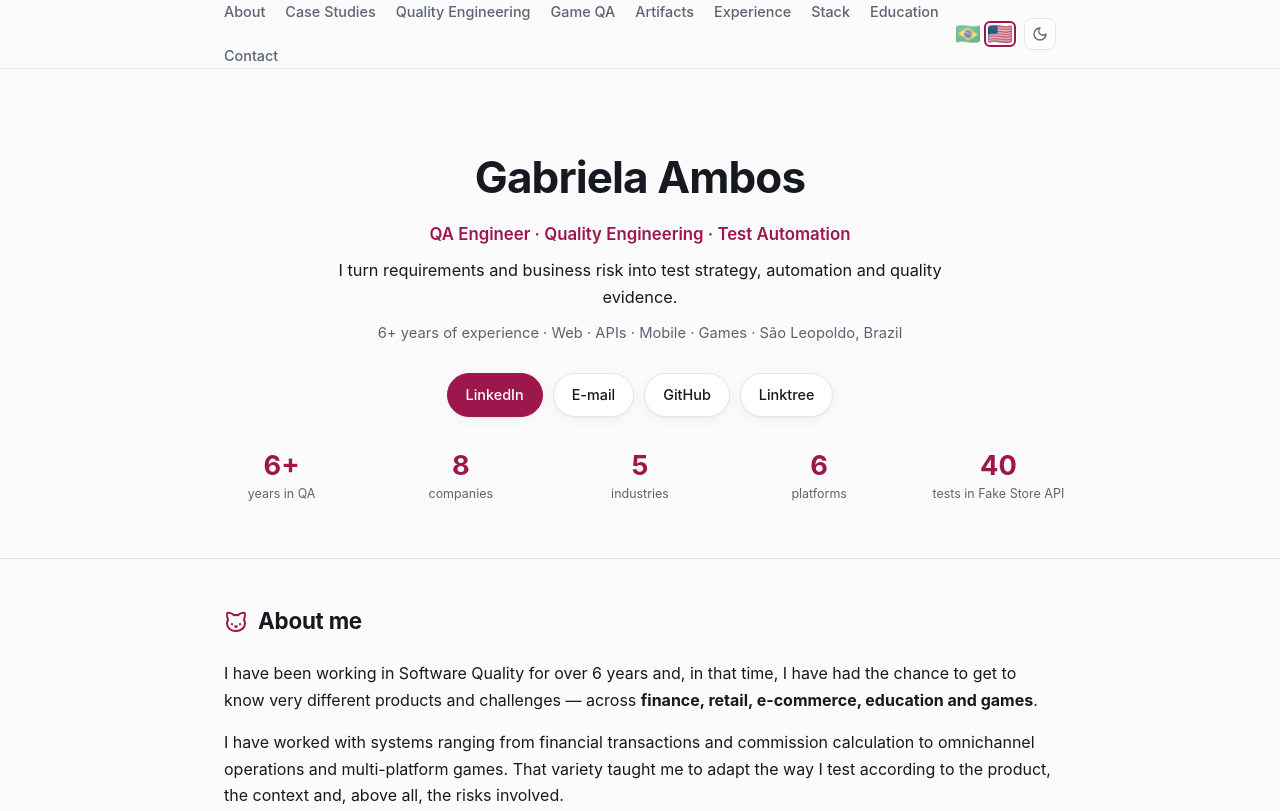
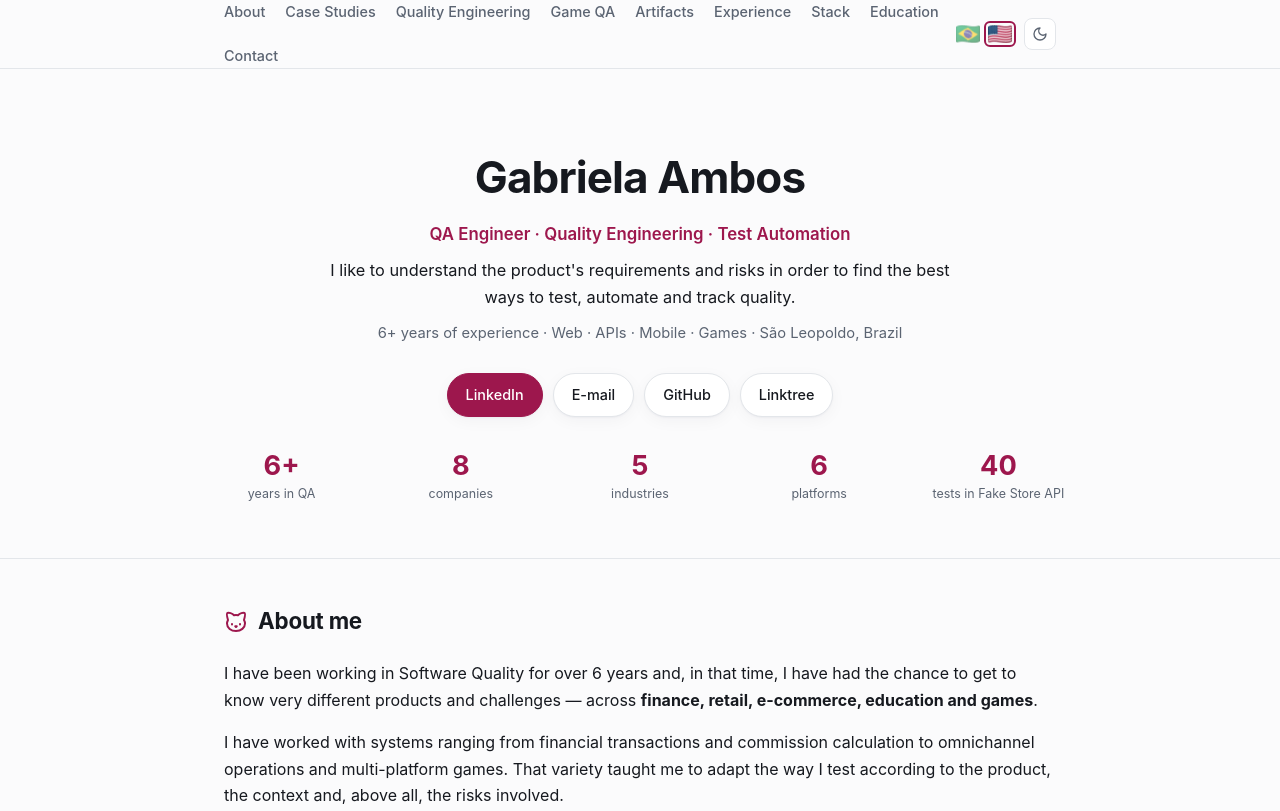
Before and after one commit to GabrielaAmbos/portfolio-qa, a plain HTML site: page docs/en.html in a window 1280 px wide. Shown: the top 811 px of the page. Drawn offline with Linux system fonts and the light colour scheme.

Commit message:
docs(hero): ajusta a frase de apresentação nas versões PT e EN

```diff
--- a/docs/en.html
+++ b/docs/en.html
@@ -57,7 +57,7 @@
 <div class="hero wrap">
   <h1>Gabriela Ambos</h1>
   <p class="role">QA Engineer &middot; Quality Engineering &middot; Test Automation</p>
-  <p class="tagline">I turn requirements and business risk into test strategy, automation and quality evidence.</p>
+  <p class="tagline">I like to understand the product's requirements and risks in order to find the best ways to test, automate and track quality.</p>
   <p class="location">6+ years of experience &middot; Web &middot; APIs &middot; Mobile &middot; Games &middot; São Leopoldo, Brazil</p>
   <div class="cta">
     <a class="btn btn-primary" href="https://www.linkedin.com/in/gabrielaambos/?locale=en-US">LinkedIn</a>
```
Also changed, not shown: docs/index.html (+1 -1 lines), 2 other files.
